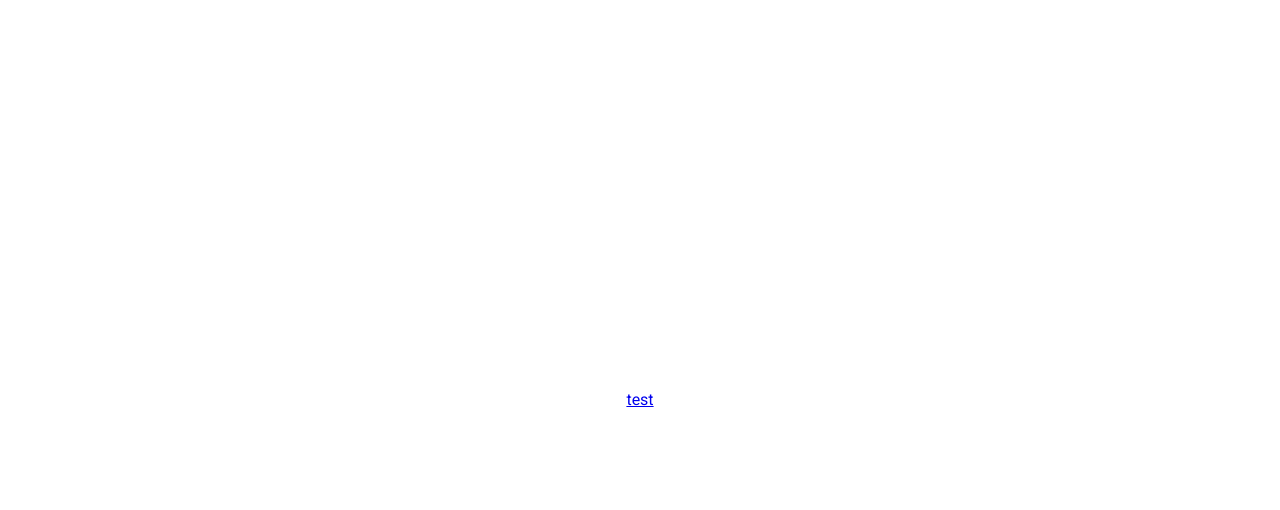
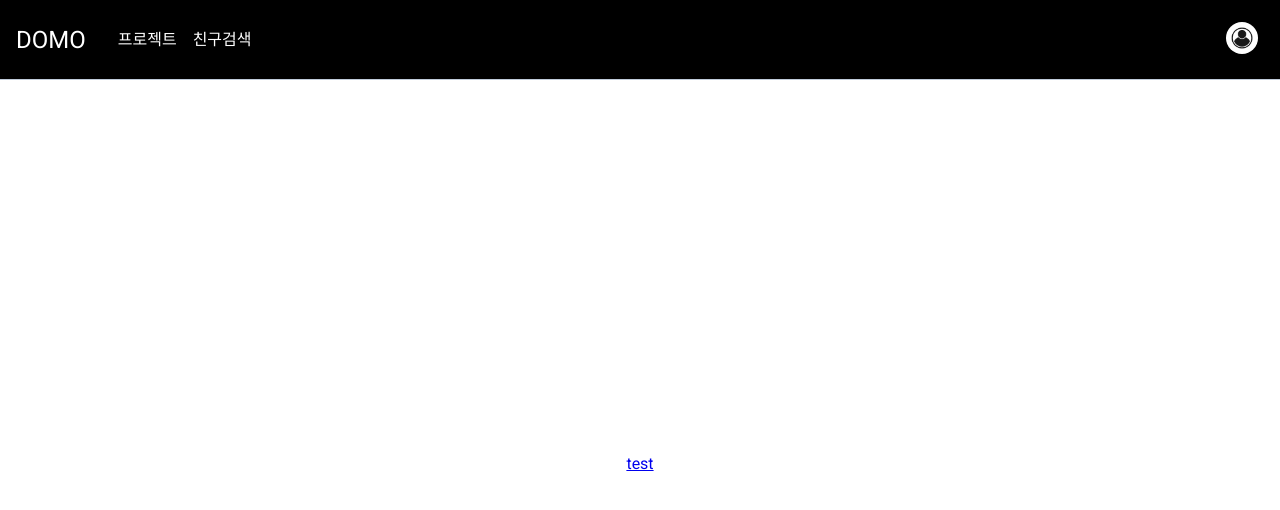
Before and after one commit to CG-sc23/CG_sc23-Main_FE, a Next.js app: page / in a window 1280 px wide. Shown: the top 510 px of the page. Built offline with nearby package versions, Linux system fonts and the light colour scheme.

Commit message:
menubar 도입

```diff
--- a/src/pages/_app.tsx
+++ b/src/pages/_app.tsx
@@ -1,12 +1,13 @@
 /* eslint-disable react/jsx-no-useless-fragment */
-import '@/styles/global.scss';
-import type { AppProps } from 'next/app';
-import { QueryClient, QueryClientProvider } from 'react-query';
-import { Roboto } from 'next/font/google';
-import { GoogleOAuthProvider } from '@react-oauth/google';
+import "@/styles/global.scss";
+import type { AppProps } from "next/app";
+import { QueryClient, QueryClientProvider } from "react-query";
+import { Roboto } from "next/font/google";
+import { GoogleOAuthProvider } from "@react-oauth/google";
+import MenuBar from "@/components/MenuBar";
 
 const roboto = Roboto({
-  weight: ['100', '300', '400', '500', '700', '900'],
+  weight: ["100", "300", "400", "500", "700", "900"],
 });
 
 // if (process.env.NEXT_PUBLIC_API_MOCKING === 'enabled') {
@@ -25,7 +26,9 @@ export default function App({ Component, pageProps }: AppProps) {
       `}</style>
       <GoogleOAuthProvider clientId="260147743633-av231aqnhqrc3pncehvvcplcsqrikvgi.apps.googleusercontent.com">
         <QueryClientProvider client={queryClient}>
-          <Component {...pageProps} />
+          <MenuBar>
+            <Component {...pageProps} />
+          </MenuBar>
         </QueryClientProvider>
       </GoogleOAuthProvider>
     </>
```
